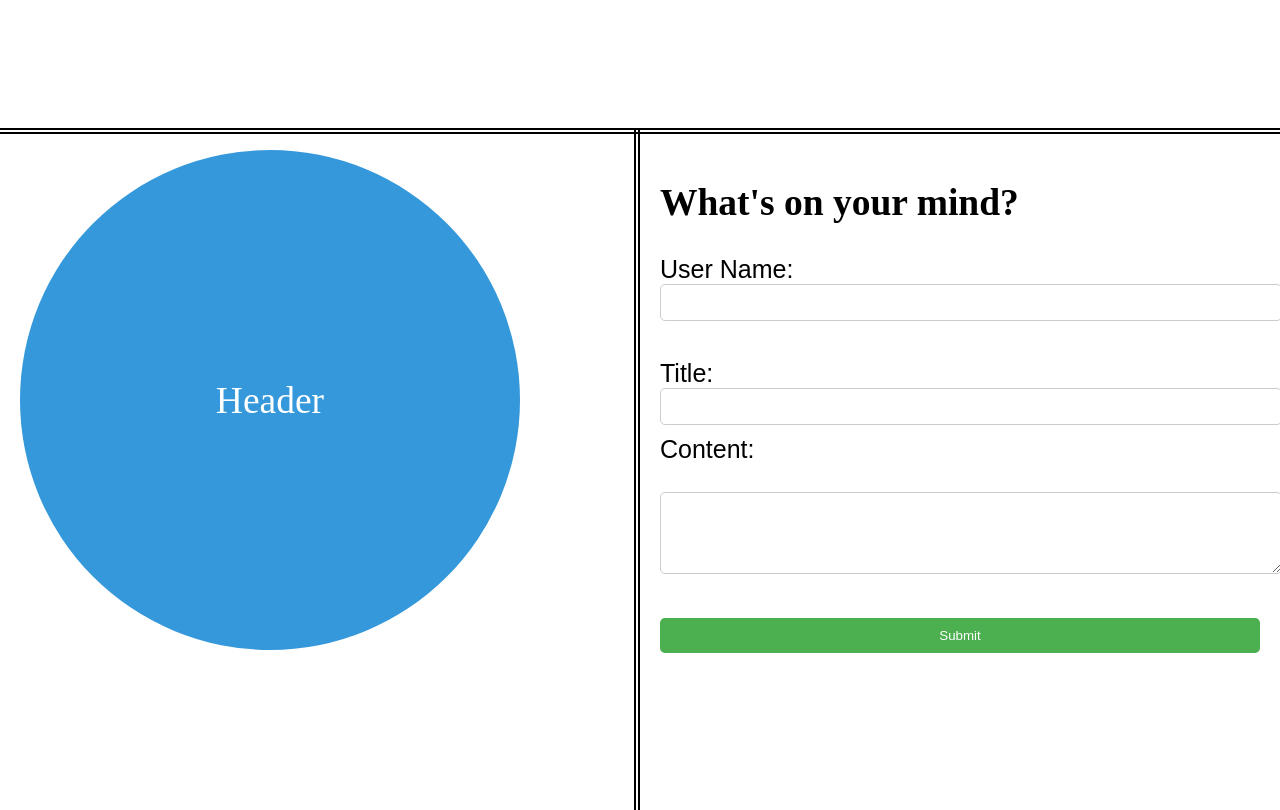
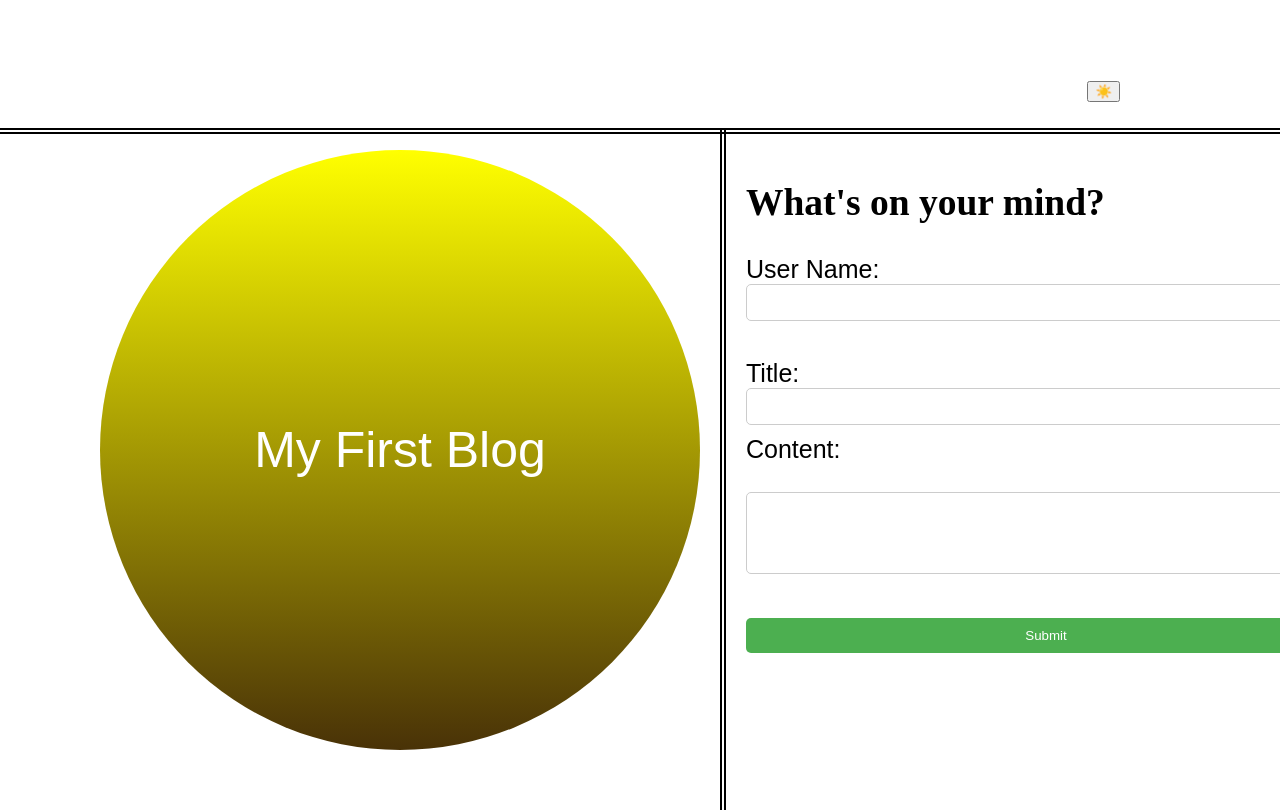
Before and after one commit to RasXBer/blogform, a plain HTML site: page index.html in a window 1280 px wide. Shown: the top 810 px of the page. Drawn offline with Linux system fonts and the light colour scheme.

Commit message:
blog css fixes

```diff
--- a/assets/css/styles.css
+++ b/assets/css/styles.css
@@ -42,6 +42,10 @@ header::after {
     /* First line */
 }
 
+header button {
+    position: relative;
+    right: 200px;
+}
 .container {
     display: flex;
 }
@@ -59,16 +63,19 @@ header::after {
 }
 
 .header-circle {
-    width: 500px;
-    height: 500px;
+    width: 600px;
+    height: 600px;
     border-radius: 50%;
-    background-color: #3498db;
+    /* background-color: #3498db; */
+    background: linear-gradient(to top,  rgb(73, 50, 7), yellow);
+        animation: fadeColors 5s infinite;
     color: white;
     display: flex;
     justify-content: center;
     align-items: center;
-    font-size: 1.5em;
-    margin-right: 20px;
+    font-family: Arial, Helvetica, sans-serif; font-weight: 400;
+    font-size: 2em;
+    margin-left: 80px;
 }
 
 /* .container {
--- a/index.html
+++ b/index.html
@@ -16,7 +16,7 @@
     </header>
     <div class="container">
         <div class="left-section">
-            <div class="header-circle">Header</div>
+            <div class="header-circle">My First Blog</div>
         </div>
         <div class="vertical-line"></div>
         <div class="right-section">
```
Also changed, not shown: assets/css/blog.css (+15 -13 lines).
